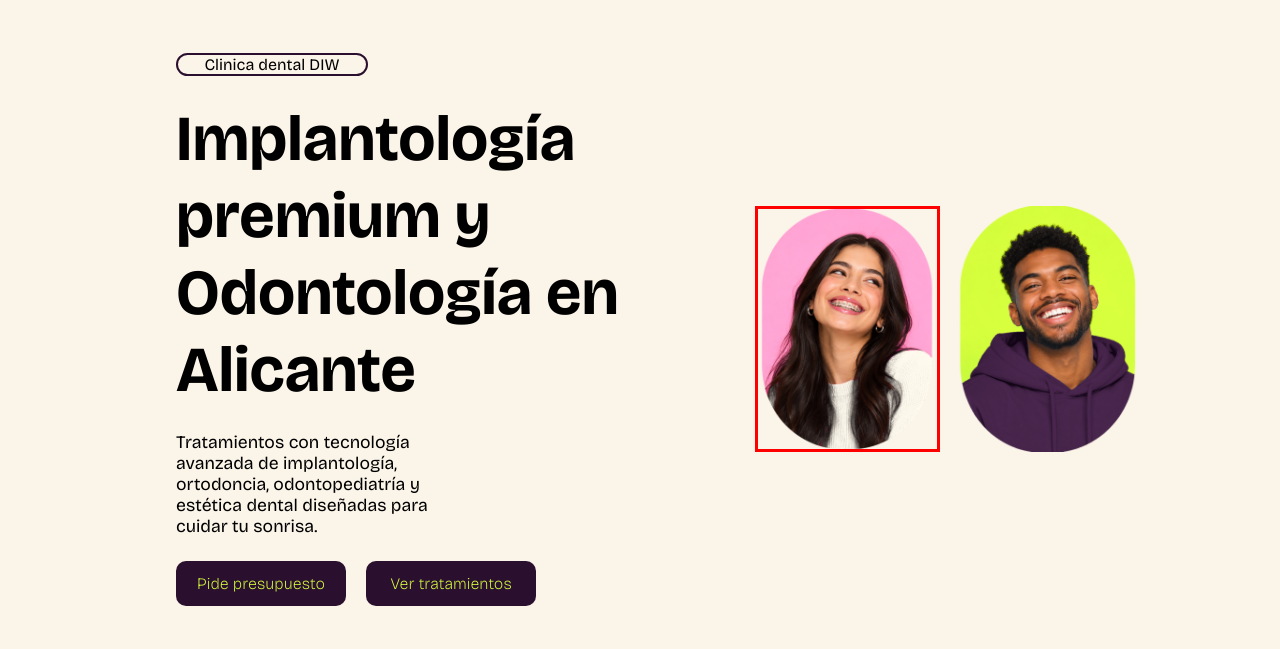
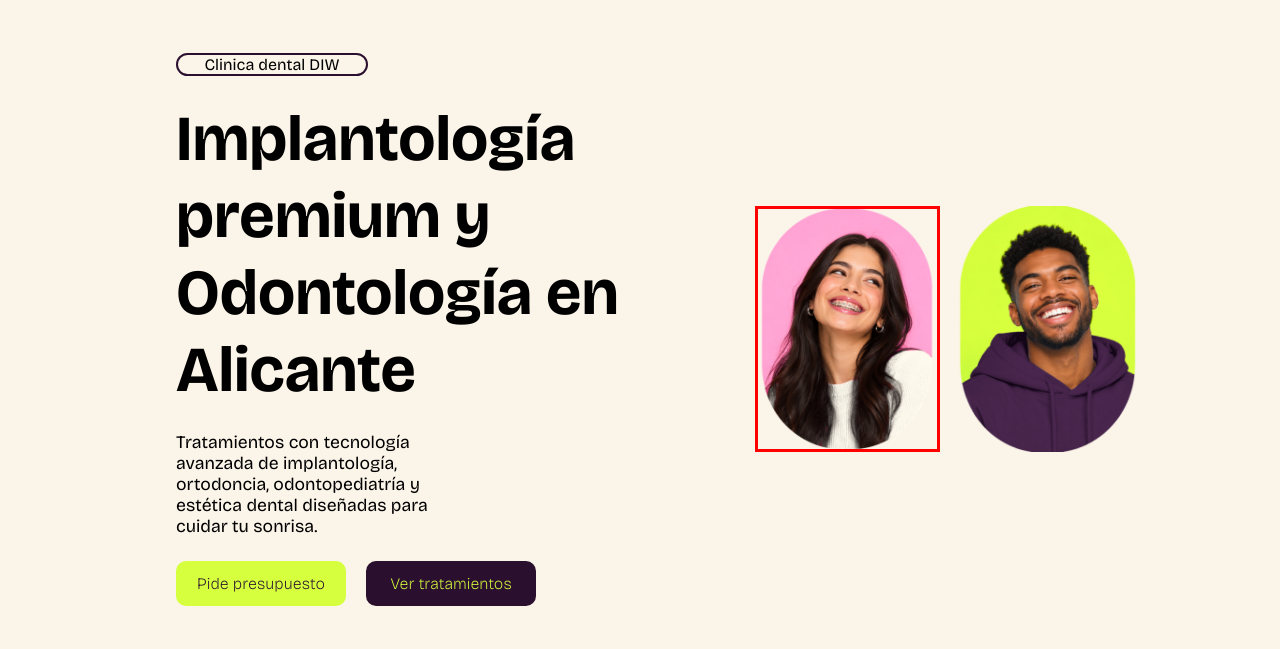
Before and after one commit to DisenoInterfacesWeb26-27/diseno-interfaces-web-26-27-practica-4-css-avanzado-adrianarovira, a plain HTML site: page index.html in a window 1280 px wide. In both pictures the pointer is over the link "Pide presupuesto". Shown: the part 151-800 px from the top of the page. Drawn offline with nearby package versions, Linux system fonts and the light colour scheme.

Commit message:
realizada transición en botones

```diff
--- a/style.css
+++ b/style.css
@@ -174,6 +174,12 @@ h1{
     display: flex;
     flex-direction: row;
     gap: 20px;
+
+}
+
+.containerBotones a:hover {
+    background-color: #D6FF3D;
+    color: #2A0F2E;
 }
 
 .containerBotones a {
@@ -189,6 +195,7 @@ h1{
     text-align: center;
     box-sizing: border-box;
     font-weight: 200;
+    transition: background-color 0.3s ease-in-out, color 0.3s ease-in-out;
 }
 
 
```
